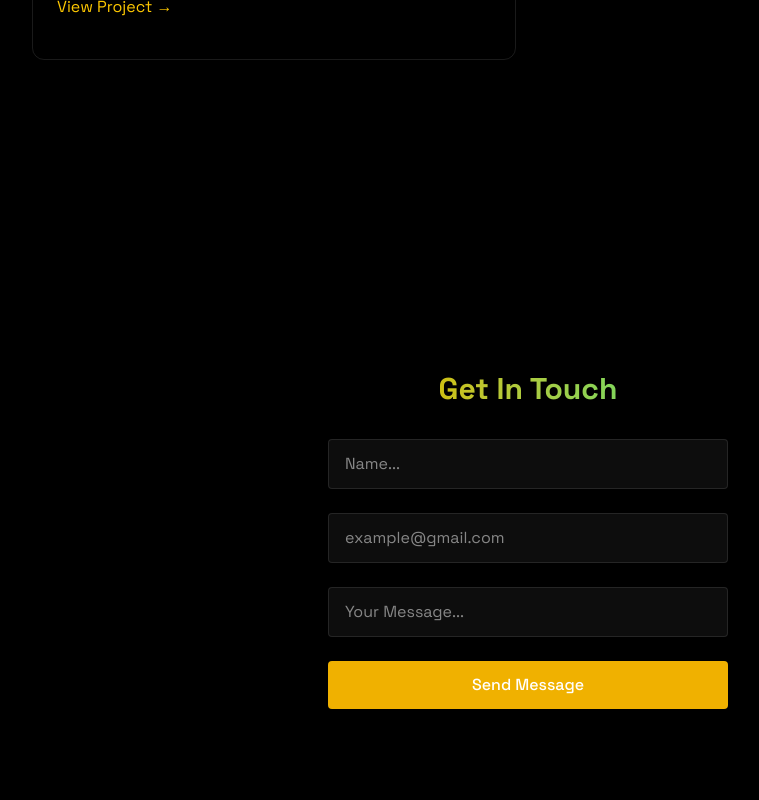
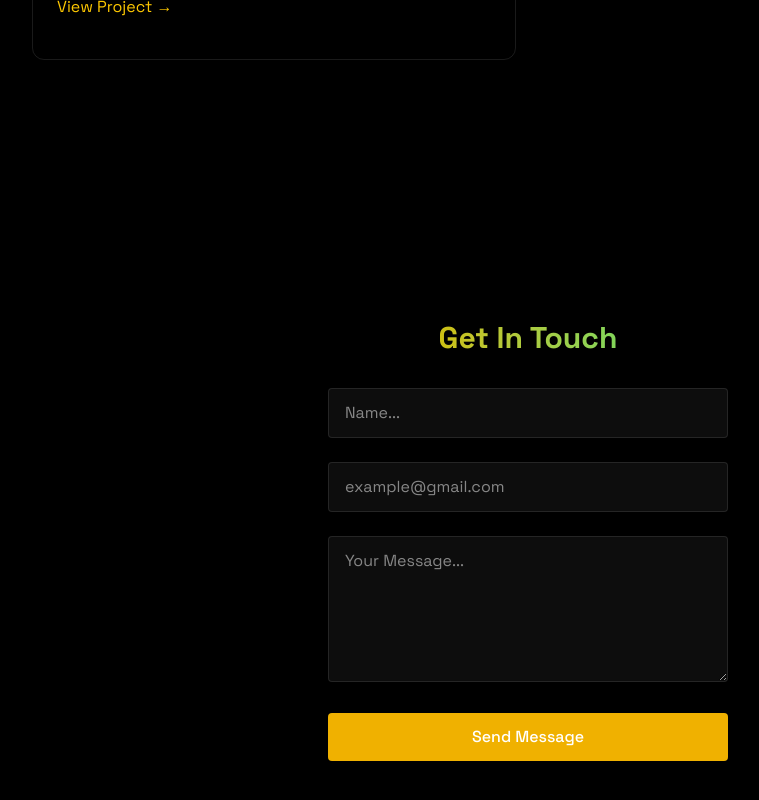
Before and after one commit to jeffreydarlington/jeffreyDarlington-Portofolio, a React (Vite) app: page / in a window 1280 px wide. Shown: the part 3192-3992 px from the top of the page, without its empty margins (112-871 px from the left). Built offline with nearby package versions, Linux system fonts and the light colour scheme; a web font is replaced by a local one.

Commit message:
Update contact form to use Formspree

```diff
--- a/package.json
+++ b/package.json
@@ -13,8 +13,8 @@
     "deploy": "gh-pages -d dist"
   },
   "dependencies": {
+    "@formspree/react": "^3.0.0",
     "@tailwindcss/vite": "^4.0.17",
-    "emailjs-com": "^3.2.0",
     "package.json": "file:",
     "react": "^19.0.0",
     "react-dom": "^19.0.0",
--- a/src/components/sections/Contact.jsx
+++ b/src/components/sections/Contact.jsx
@@ -1,47 +1,28 @@
-import { useState } from "react";
-import { RevealOnScroll } from "../RevealOnScroll"
-import emailjs from 'emailjs-com'
-export const Contact = () =>{
-    const [formData, setFormData] = useState({
-        name: "",
-        email: "",
-        massage: "",
-    })
+import { useForm, ValidationError } from '@formspree/react';
+import { RevealOnScroll } from "../RevealOnScroll";
 
-    const handleSubmit = (e) =>{
-        e.preventDefault()
+export const Contact = () => {
+  const [state, handleSubmit] = useForm("xvgqrnpp");
 
-        emailjs
-            .sendForm(
-                import.meta.env.VITE_SERVICE_ID,
-                import.meta.env.VITE_SERVICE_ID, e.target,
-                import.meta.env.VITE_PUBLIC_KEY)
-            .then(() =>{
-            alert("Message Sent!");
-            setFormData({name:"", email: "", massage: ""})
-        })
-        .catch(() => alert("Oops! Something went wrong. Please try again."))
-    }
-    return(
-        <section
-            id="contact"
-            className="min-h-screen flex items-center justify-center py-20"
-        >
+  return (
+    <section id="contact" className="min-h-screen flex items-center justify-center py-20">
       <RevealOnScroll>
         <div className="px-4 w150">
           <h2 className="text-3xl font-bold mb-8 bg-gradient-to-r from-yellow-500 to-green-400 bg-clip-text text-transparent text-center">
             Get In Touch
           </h2>
+          {state.succeeded ? (
+            <p className="text-green-400 text-center">Thanks for your message!</p>
+          ) : (
             <form className="space-y-6" onSubmit={handleSubmit}>
               <div className="relative">
-                            <input type="text"
+                <input
+                  type="text"
                   id="name"
                   name="name"
                   required
-                            value={formData.name}
-                            className="w-100 bg-white/5  border border-white/10 rounded px-4 py-3 text-white transition focus:outline-none focus:border-yellow-500 focus:bg-yellow-500/5"
+                  className="w-100 bg-white/5 border border-white/10 rounded px-4 py-3 text-white transition focus:outline-none focus:border-yellow-500 focus:bg-yellow-500/5"
                   placeholder="Name..."
-                            onChange={(e) => setFormData({...formData, name: e.target.value})}
                 />
               </div>
 
@@ -50,34 +31,36 @@ export const Contact = () =>{
                   type="email"
                   id="email"
                   name="email"
-                            value={formData.email}
                   required
-                            className="w-100 bg-white/5  border border-white/10 rounded px-4 py-3 text-white transition focus:outline-none focus:border-yellow-500 focus:bg-yellow-500/5"
+                  className="w-100 bg-white/5 border border-white/10 rounded px-4 py-3 text-white transition focus:outline-none focus:border-yellow-500 focus:bg-yellow-500/5"
                   placeholder="example@gmail.com"
-                            onChange={(e) => setFormData({...formData, email: e.target.value})}
                 />
+                <ValidationError prefix="Email" field="email" errors={state.errors} />
               </div>
 
               <div className="relative">
-                            <input
+                <textarea
                   id="message"
                   name="message"
                   required
                   rows={5}
-                            value={formData.massage}
-                            className="w-100 bg-white/5  border border-white/10 rounded px-4 py-3 text-white transition focus:outline-none focus:border-yellow-500 focus:bg-yellow-500/5"
+                  className="w-100 bg-white/5 border border-white/10 rounded px-4 py-3 text-white transition focus:outline-none focus:border-yellow-500 focus:bg-yellow-500/5"
                   placeholder="Your Message..."
-                            onChange={(e) => setFormData({...formData, massage: e.target.value})}
                 />
+                <ValidationError prefix="Message" field="message" errors={state.errors} />
               </div>
 
-                        <button type="submit" className="w-full bg-yellow-500 text-white py-3 px-6 rounded font-medium transition relative overflow-hidden hover:-translate-y-0.5 hover:shadow-[0_0_15px_rgba(59,130,246, 0.4)]">
+              <button
+                type="submit"
+                disabled={state.submitting}
+                className="w-full bg-yellow-500 text-white py-3 px-6 rounded font-medium transition relative overflow-hidden hover:-translate-y-0.5 hover:shadow-[0_0_15px_rgba(59,130,246, 0.4)]"
+              >
                 Send Message
               </button>
             </form>
+          )}
         </div>
       </RevealOnScroll>
-
     </section>
-    )
-}
+  );
+};
```
Also changed, not shown: 1 other file (tests, documents, lock files or other folders). Lines whose indentation alone changed are shown as unchanged.
